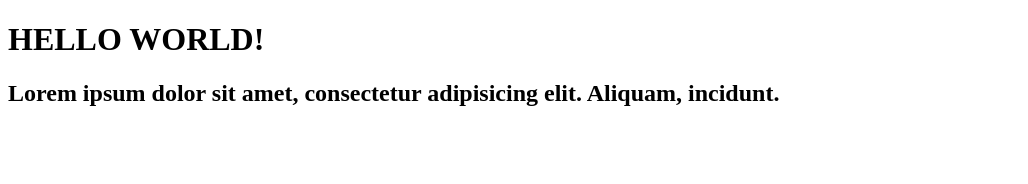
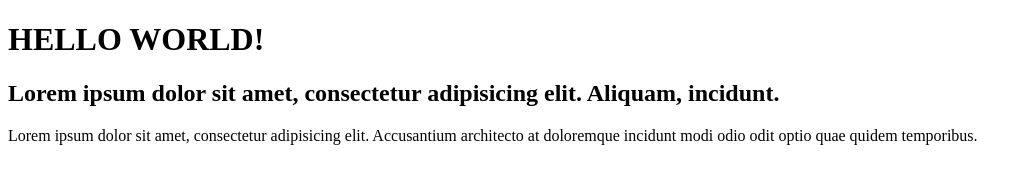
Before and after one commit to ilya2306/test, a plain HTML site: page index.html in a window 1280 px wide. Shown: the whole page, without its empty margins (0-1028 px from the left). Drawn offline with Linux system fonts and the light colour scheme.

Commit message:
Add hello world

```diff
--- a/index.html
+++ b/index.html
@@ -10,5 +10,6 @@
     <h1>HELLO WORLD!</h1>
 
     <h2>Lorem ipsum dolor sit amet, consectetur adipisicing elit. Aliquam, incidunt.</h2>
+    Lorem ipsum dolor sit amet, consectetur adipisicing elit. Accusantium architecto at doloremque incidunt modi odio odit optio quae quidem temporibus.
 </body>
 </html>
```
